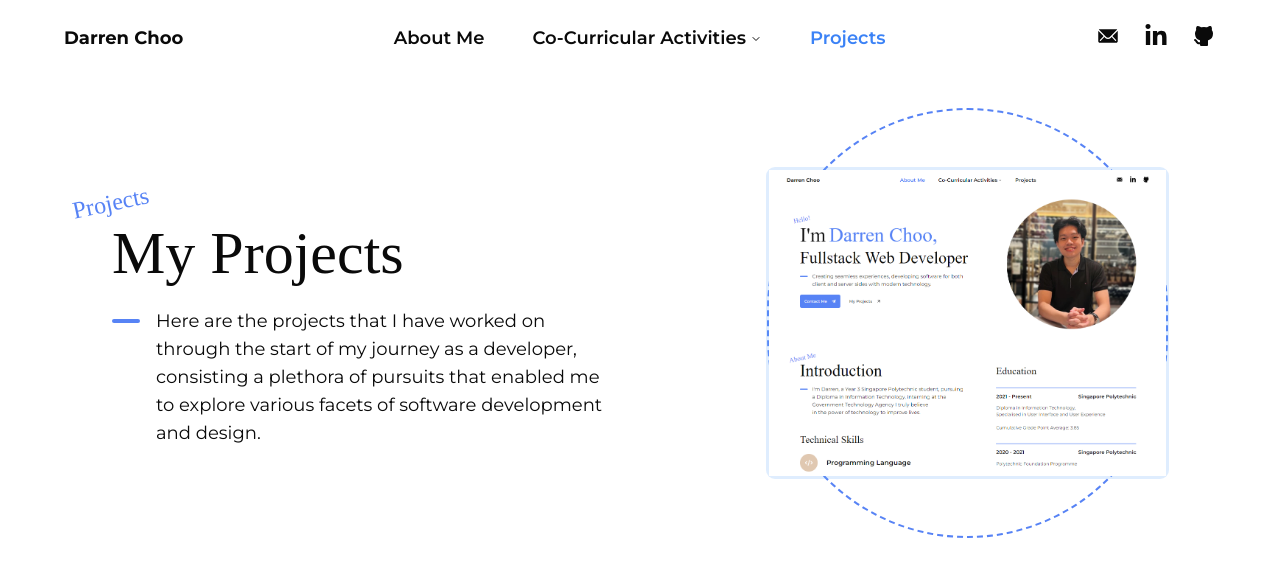
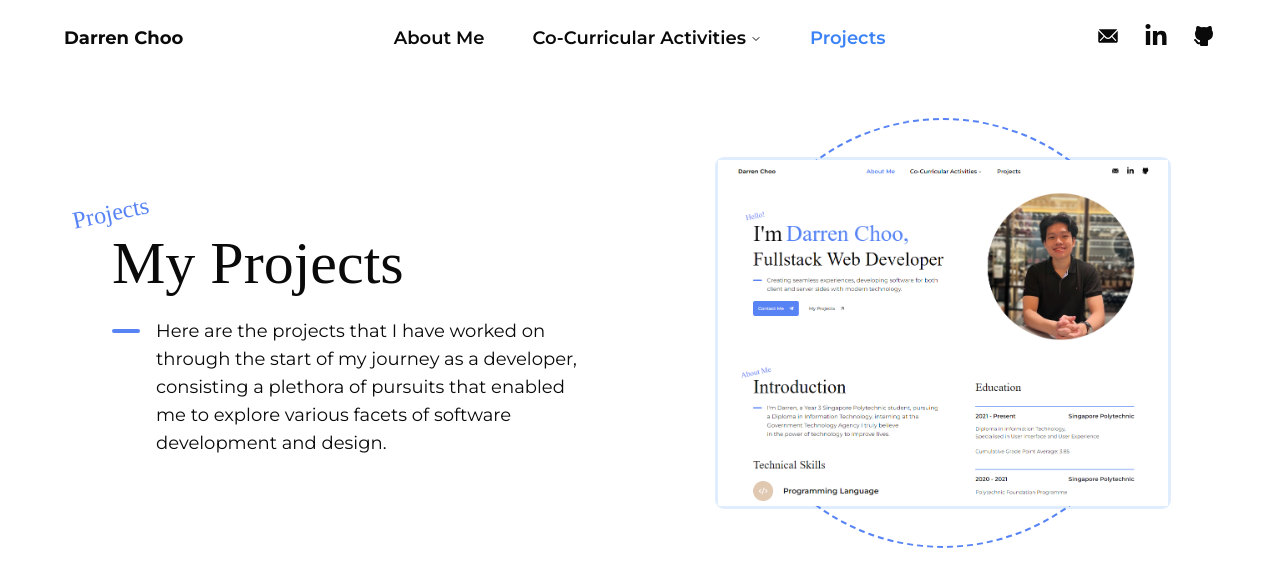
Before and after one commit to DarrenChooo/portfolio, a Next.js app: page /projects in a window 1280 px wide. Shown: the top 586 px of the page. Built offline with nearby package versions, Linux system fonts and the light colour scheme.

Commit message:
Fixed dotted circle for project page

```diff
--- a/src/app/(site)/projects/page.tsx
+++ b/src/app/(site)/projects/page.tsx
@@ -29,7 +29,12 @@ export default function Home() {
               </p>
             </div>
           </div>
-          <div className="rounded-full w-[430px] h-[430px]  flex items-center border-lightblue border-2 border-dashed">
+          <div className="min-w-[450px] max-w-[450px] h-[450px] relative flex items-center">
+            <div
+              className="rounded-full w-[430px] h-[430px] absolute top-1/2 left-1/2 -translate-x-1/2 -translate-y-1/2 border-lightblue border-2 border-dashed"
+              role="presentation"
+              aria-hidden
+            />
             <Image
               src="/images/website.png"
               alt="Picture of Me"
@@ -38,7 +43,7 @@ export default function Home() {
               quality={100}
               width={500}
               height={500}
-              className="rounded-md overflow-visible w-[450px] h-[450px] ring ring-blue-400 ring-opacity-20 "
+              className="rounded-md overflow-visible w-[450px] h-[450px] ring ring-blue-400 ring-opacity-20 z-10"
             />
           </div>
         </div>
```
